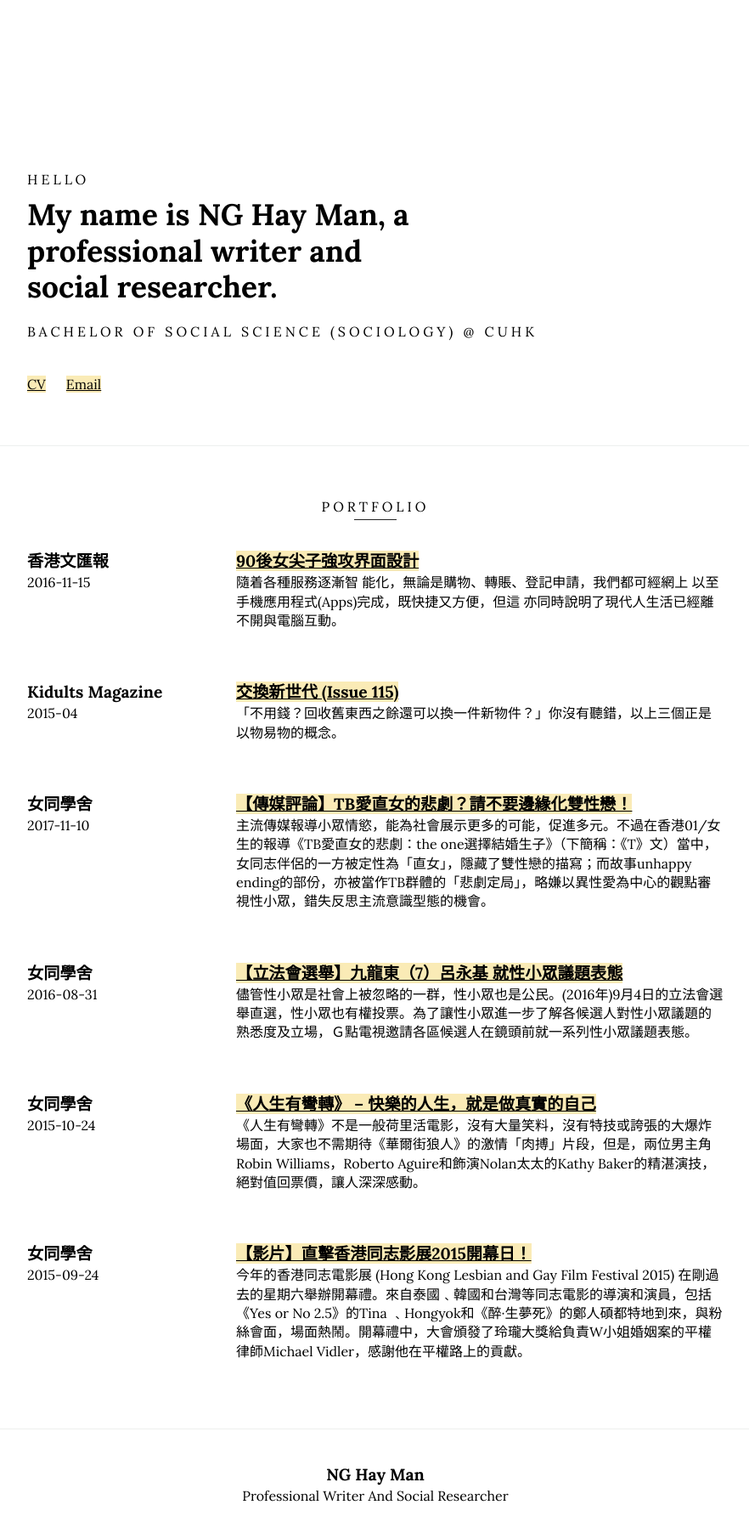
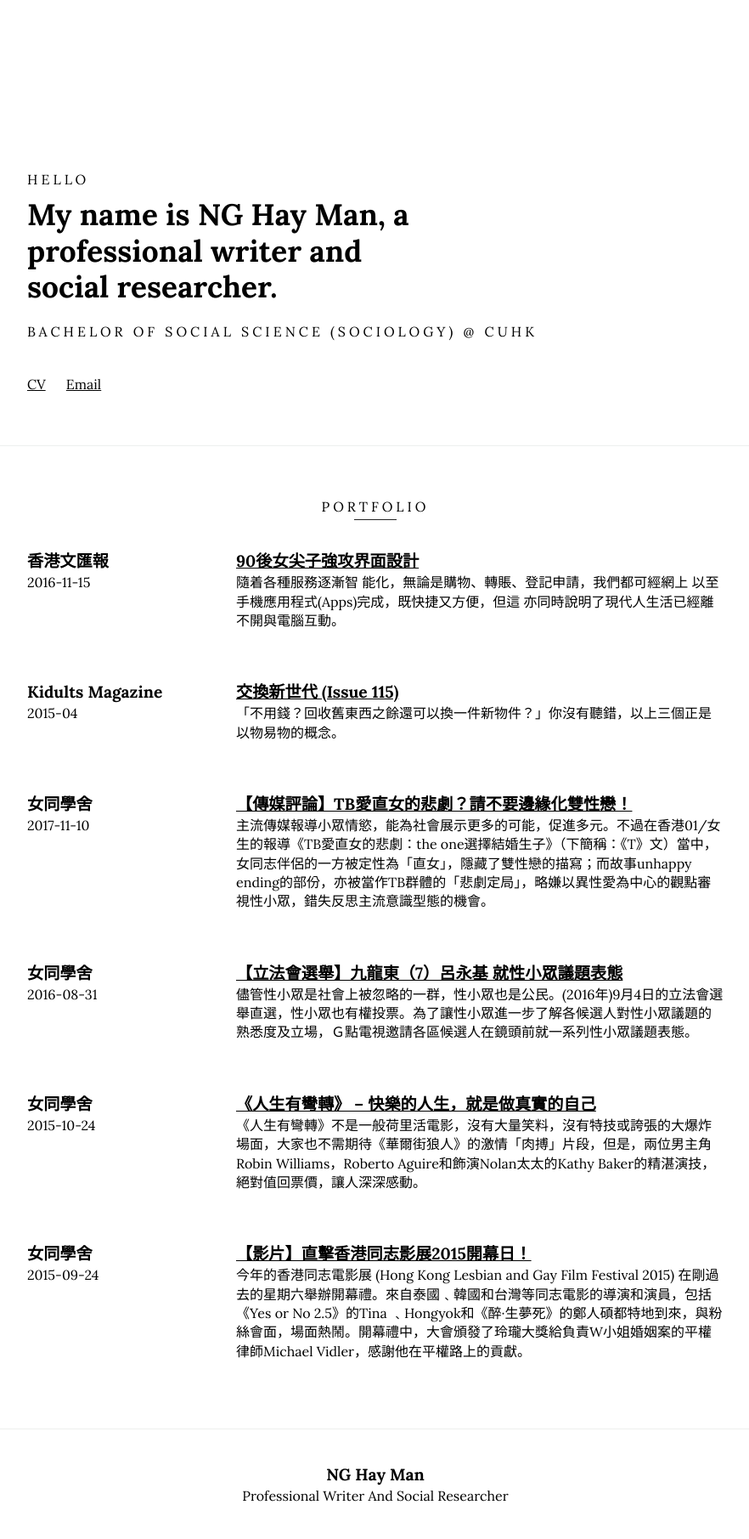
Before and after one commit to nghayman/nghayman.github.io, a Jekyll site: the page built from index.html, in a window 1280 px wide. Shown: the whole page at 85% size, without its empty margins (198-1080 px from the left). Built offline with Jekyll 4.4.1, drawn with Linux system fonts in a browser that asks for light colours.

Commit message:
Update of CV and other fine tuning

```diff
--- a/_includes/header.html
+++ b/_includes/header.html
@@ -11,7 +11,7 @@
         <div class="social">
             <!--{{ if site.github_username }}<a href="http://github.com/{{ site.github_username }}" target="_blank">GitHub</a>{{ endif }}-->
             {{ if site.cv }}<a href="{{ site.cv }}" target="_blank">CV</a>{{ endif }}
-            {{ if site.email_address }}<a href="mailto:{{ site.email_address }}" target="_blank">Email</a>{{ endif }}
+            {{ if site.email_address }}<a href="mailto:{{ site.email_address }}">Email</a>{{ endif }}
         </div>
         {{ endif }}
 
--- a/_sass/_resume.scss
+++ b/_sass/_resume.scss
@@ -50,12 +50,13 @@ dd {
 
 a {
     color: black!important;
-    background: rgba(245, 215, 110, .5);
+    //background: rgba(245, 215, 110, .5);
     transition: all linear .2s;
 
     &:hover {
-        //background: rgba(245, 215, 110, 1);
-        background: rgba(43, 239, 141, 1);
+        background: rgba(245, 215, 110, 1);
+        //background: rgba(0, 255, 255, 1);
+        //background: rgba(43, 239, 141, 1);
         text-decoration: none;
     }
 }
```
Also changed, not shown: 3 other files.
